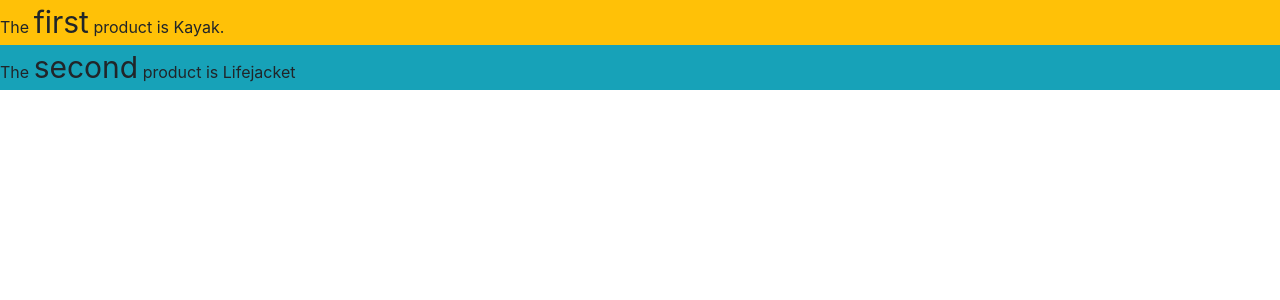
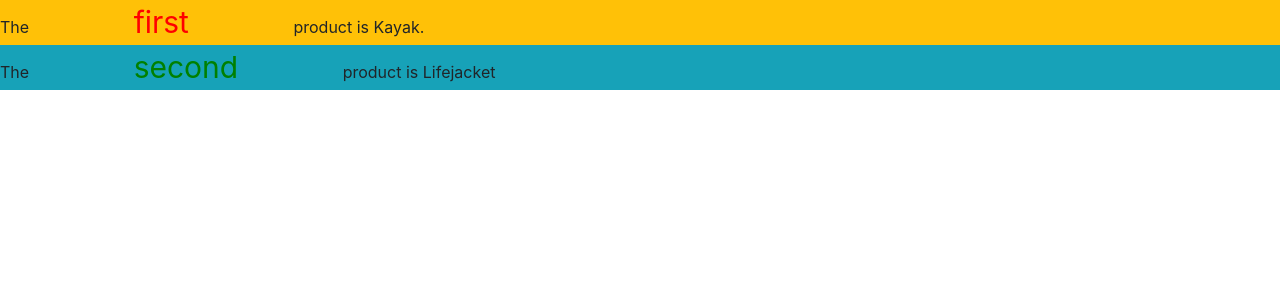
Before and after one commit to CodeLookBook/PRO-ANGULAR-BOOK_ADAM-FREEMAN, an Angular app in the folder project-example/: page / in a window 1280 px wide. Shown: the top 300 px of the page. Built offline with nearby package versions, Linux system fonts and the light colour scheme.

Commit message:
app.component.html: Templare has been changed;

```diff
--- a/project-example/src/app/app.component.html
+++ b/project-example/src/app/app.component.html
@@ -43,11 +43,21 @@
 </div> -->
 
 <!-- Использование привязок стилей -->
-<div class="p-a-1 bg-warning">
+<!-- <div class="p-a-1 bg-warning">
   The <span [style.fontSize]="fontSizeWithUnits">first</span>
   product is {{model.getProduct(1).name}}.
 </div>
 <div class="p-a-1 bg-info">
   The <span [style.fontSize.px]="fontSizeWithoutUnits">second</span>
   product is {{model.getProduct(2).name}}
+</div> -->
+
+<!-- Использование директивы ngStyle -->
+<div class="p-a-1 bg-warning">
+  The <span [ngStyle]="getStyleMap(1)">first</span>
+  product is {{model.getProduct(1).name}}.
 </div>
+<div class="p-a-1 bg-info">
+  The <span [ngStyle]="getStyleMap(2)">second</span>
+  product is {{model.getProduct(2).name}}
+</div>
```
